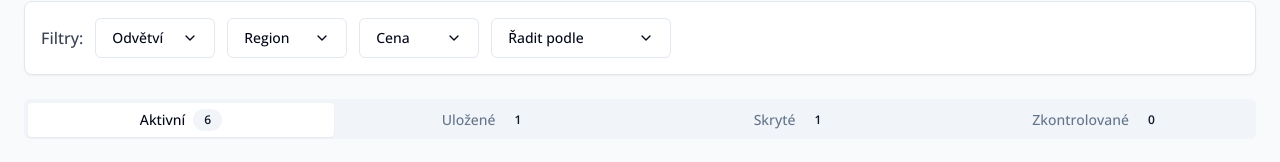
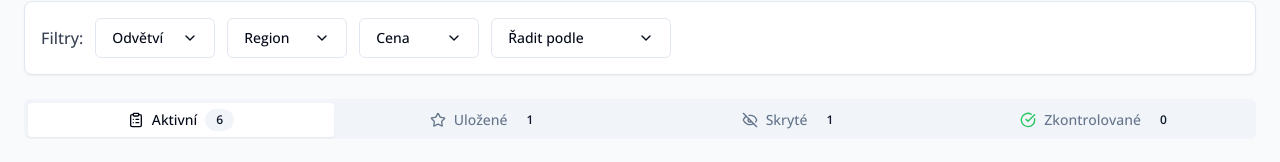
Before and after one commit to skupina-onebond/verejne-priority-kompas, a React (Vite) app: page /seznam in a window 1280 px wide. Shown: the part 111-273 px from the top of the page. Built offline with nearby package versions, Linux system fonts and the light colour scheme.

Commit message:
Update seznam.tsx

```diff
--- a/src/pages/seznam.tsx
+++ b/src/pages/seznam.tsx
@@ -6,6 +6,7 @@ import { PublicContractCard } from "@/components/PublicContractCard";
 import { ContractFilters } from "@/components/ContractFilters";
 import { mockContracts } from "@/data/mockContracts";
 import { PublicContract, ContractStatus } from "@/types/contract";
+import { EyeOff, Star, ClipboardList, CheckCircle } from "lucide-react";
 
 const ContractListPage = () => {
   const [contracts, setContracts] = useState<PublicContract[]>(mockContracts);
@@ -79,7 +80,6 @@ const ContractListPage = () => {
   const hiddenContracts = sortContracts(
     filteredContracts.filter(c => c.status === 'hidden')
   );
-
   const completedContracts = sortContracts(
     filteredContracts.filter(c => c.status === 'completed')
   );
@@ -102,22 +102,28 @@ const ContractListPage = () => {
         <Tabs defaultValue="active" className="w-full">
           <TabsList className="grid w-full grid-cols-4 mb-6">
             <TabsTrigger value="active" className="flex items-center gap-2">
+              <ClipboardList className="w-4 h-4" />
               Aktivní
               <Badge variant="secondary">{activeContracts.length}</Badge>
             </TabsTrigger>
             <TabsTrigger value="bookmarked" className="flex items-center gap-2">
+              <Star className="w-4 h-4" />
               Uložené
               <Badge variant="secondary">{bookmarkedContracts.length}</Badge>
             </TabsTrigger>
             <TabsTrigger value="hidden" className="flex items-center gap-2">
+              <EyeOff className="w-4 h-4" />
               Skryté
               <Badge variant="secondary">{hiddenContracts.length}</Badge>
             </TabsTrigger>
-            <TabsTrigger value="completed" className="flex items-center gap-2">
+            <TabsTrigger
+              value="completed"
+              className="flex items-center gap-2 data-[state=active]:bg-green-500 data-[state=active]:text-white"
+            >
+              <CheckCircle className="w-4 h-4 text-green-500 data-[state=active]:text-white" />
               Zkontrolované
               <Badge variant="secondary">{completedContracts.length}</Badge>
             </TabsTrigger>
-
           </TabsList>
 
           <TabsContent value="active" className="space-y-4">
@@ -194,7 +200,7 @@ const ContractListPage = () => {
                 </CardContent>
               </Card>
             )}
-</TabsContent>
+          </TabsContent>
         </Tabs>
       </div>
     </div>
```
